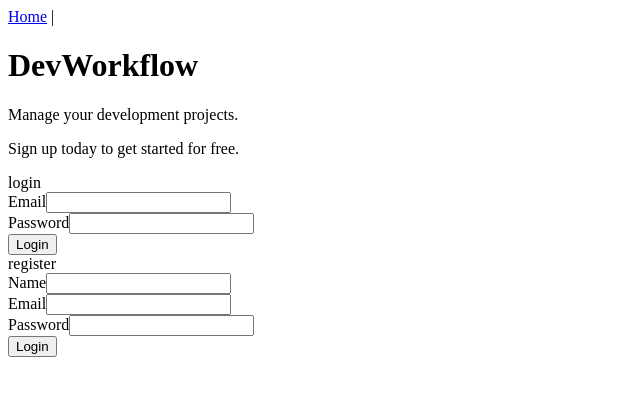
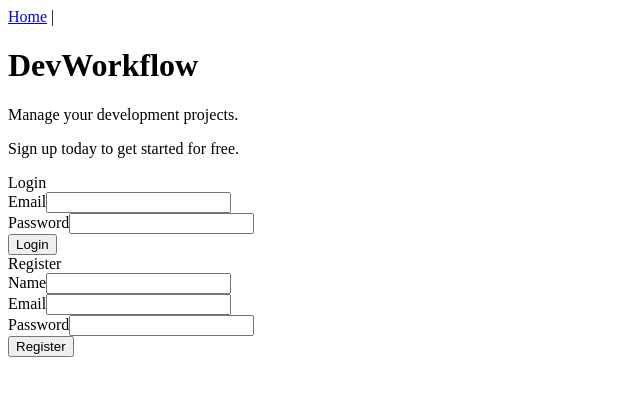
Before and after one commit to jordanhudgens/vue-js-devworkflow, a Vue app: page / in a window 1280 px wide. Shown: the top 396 px of the page, without its empty margins (0-640 px from the left). Built offline with nearby package versions, Linux system fonts and the light colour scheme.

Commit message:
B_11_vue-computed-properties

```diff
--- a/src/components/auth/Auth.vue
+++ b/src/components/auth/Auth.vue
@@ -1,6 +1,6 @@
 <template>
   <div>
-    {{ formType }}
+    {{ formattedTitle }}
 
     <form>
       <div v-if="formType === 'register'">
@@ -19,7 +19,7 @@
       </div>
     </form>
 
-    <button @click.prevent="updateLoginDetails">Login</button>
+    <button @click.prevent="updateLoginDetails">{{ formattedTitle }}</button>
   </div>
 </template>
 
@@ -38,6 +38,12 @@ export default {
     formType: String
   },
 
+  computed: {
+    formattedTitle: function() {
+      return this.formType[0].toUpperCase() + this.formType.slice(1);
+    }
+  },
+
   methods: {
     updateLoginDetails() {
       this.$emit('update', this.email);
```
